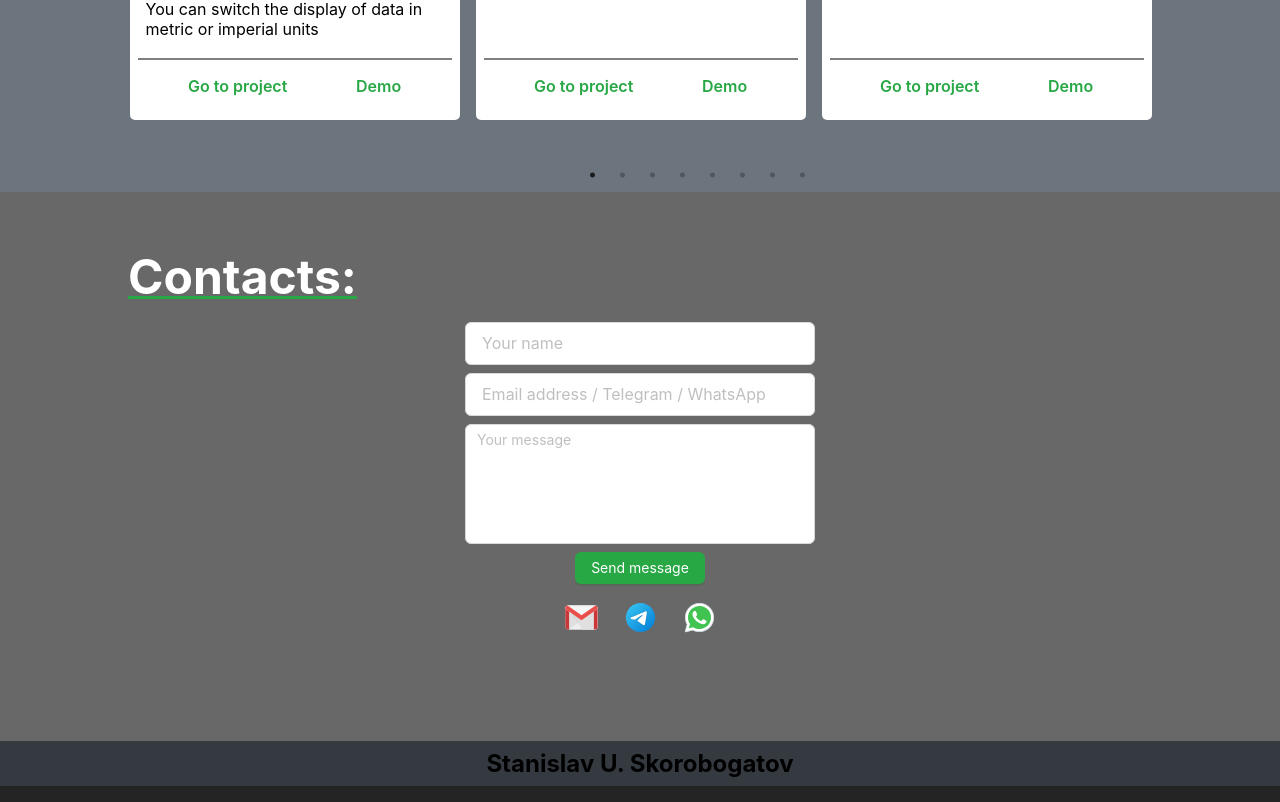
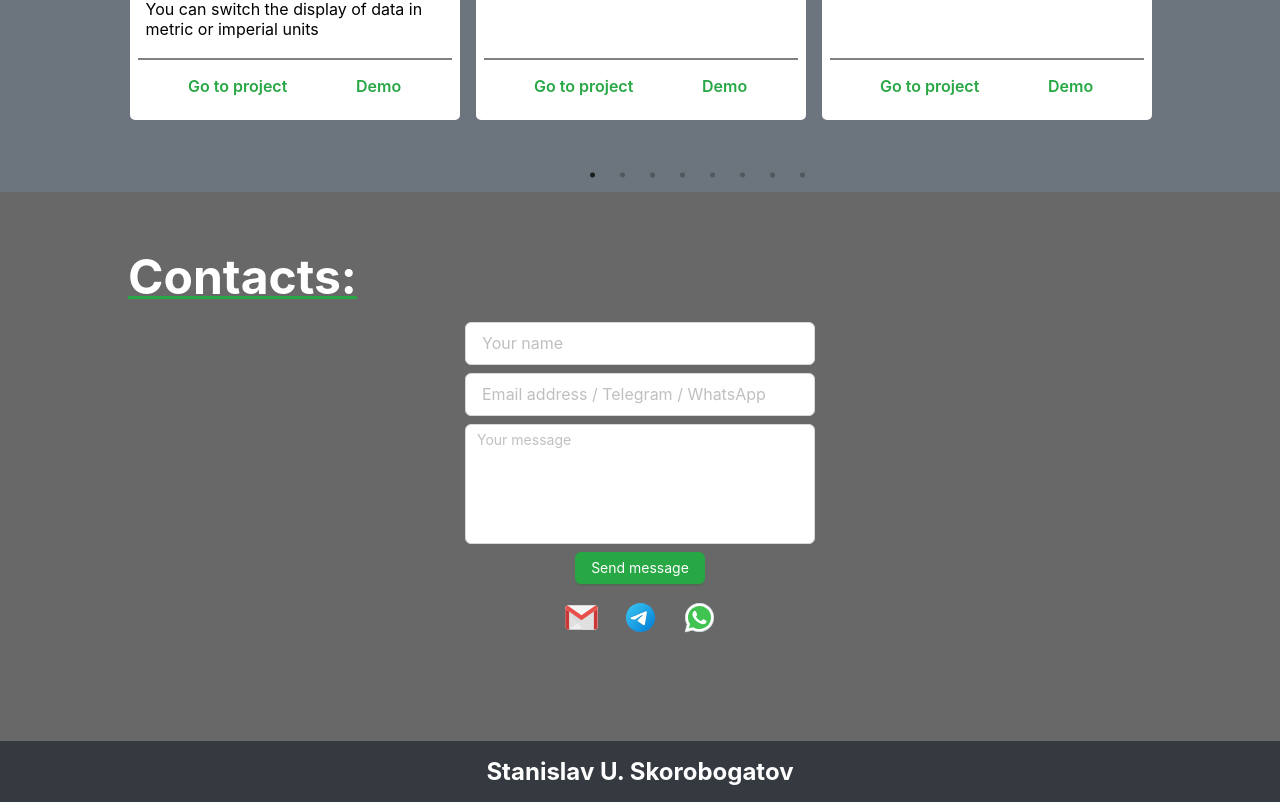
Before and after one commit to beliy-beret/portfolio-vite, a React (Vite) app: page / in a window 1280 px wide. Shown: the part 2038-2840 px from the top of the page. Built offline with nearby package versions, Linux system fonts and the light colour scheme.

Commit message:
change footer content margin

```diff
--- a/src/sections/footer/footer.module.css
+++ b/src/sections/footer/footer.module.css
@@ -1,16 +1,8 @@
 .title {
     text-align: center;
     font-size: 1.1rem;
-}
-.contacts {
-    margin-top: 0.5rem;
-    display: flex;
-    justify-content: center;
-    gap: 0.5rem
-}
-.contacts img {
-    width: 30px;
-    height: 30px;
+    color: var(--white);
+    margin: 0.5rem;
 }
 
 @media screen and (min-width: 576px) {
```
